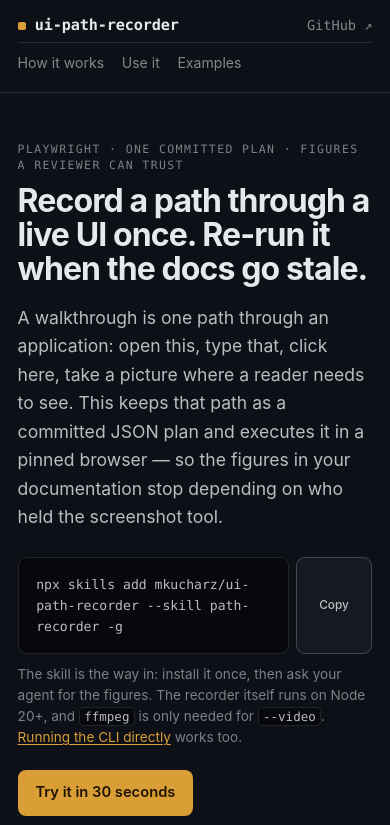
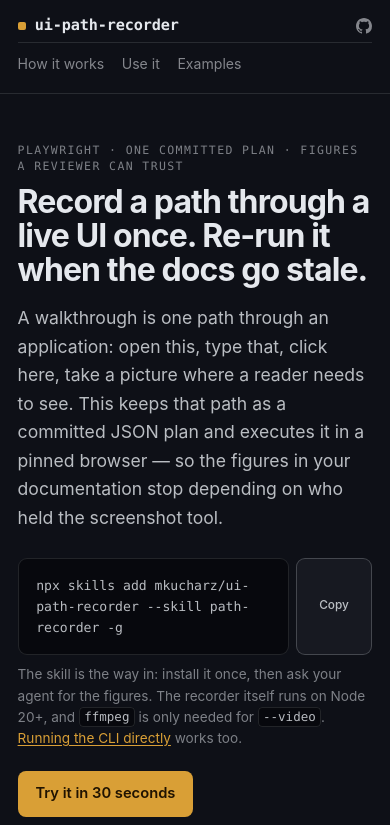
Before and after one commit to mkucharz/ui-path-recorder, a website: page site/index.html in a window 390 px wide. Shown: the top 825 px of the page. Drawn offline with Linux system fonts and the light colour scheme.

Commit message:
site: the header's source link is the GitHub mark, not the word
An icon reads faster than "GitHub ↗" in a bar that already carries three section
links, and it is the shape a reader expects for a repository link. The mark is an
inline SVG path filled with `currentColor`, so it takes `--ink-muted` like the nav
and the brass accent on hover and focus — no second asset, no second request, and
nothing that contradicts the footer's claim of HTML, a stylesheet and one script.

An icon has no text to name it, so the link carries `aria-label` (and a matching
`title` for a sighted reader hovering) and the `<svg>` is `aria-hidden`, which
keeps a screen reader from announcing the picture on top of the label. The link's
padding replaces a 16px glyph with a 34.6x25.6 target (25.6x25.6 where the bar
wraps), past the 24x24 minimum, and a matching negative margin keeps that padding
out of the layout so the desktop header stays exactly 59px.

`check-site.mjs` now fails an icon-only `.repo` with no name, an unhidden mark,
an unsized one, and an icon that also carries visible text.

```diff
--- a/site/index.html
+++ b/site/index.html
@@ -29,7 +29,9 @@
     <a href="#use">Use it</a>
     <a href="#examples">Examples</a>
   </nav>
-  <a class="repo" href="https://github.com/mkucharz/ui-path-recorder">GitHub&nbsp;↗</a>
+  <a class="repo" href="https://github.com/mkucharz/ui-path-recorder" title="Source on GitHub" aria-label="Source on GitHub">
+    <svg viewBox="0 0 16 16" aria-hidden="true" focusable="false"><path d="M8 0C3.58 0 0 3.58 0 8c0 3.54 2.29 6.53 5.47 7.59.4.07.55-.17.55-.38 0-.19-.01-.82-.01-1.49-2.01.37-2.53-.49-2.69-.94-.09-.23-.48-.94-.82-1.13-.28-.15-.68-.52-.01-.53.63-.01 1.08.58 1.23.82.72 1.21 1.87.87 2.33.66.07-.52.28-.87.51-1.07-1.78-.2-3.64-.89-3.64-3.95 0-.87.31-1.59.82-2.15-.08-.2-.36-1.02.08-2.12 0 0 .67-.21 2.2.82.64-.18 1.32-.27 2-.27.68 0 1.36.09 2 .27 1.53-1.04 2.2-.82 2.2-.82.44 1.1.16 1.92.08 2.12.51.56.82 1.27.82 2.15 0 3.07-1.87 3.75-3.65 3.95.29.25.54.73.54 1.48 0 1.07-.01 1.93-.01 2.2 0 .21.15.46.55.38A8.012 8.012 0 0 0 16 8c0-4.42-3.58-8-8-8z"/></svg>
+  </a>
 </header>
 
 <main id="main">
--- a/site/style.css
+++ b/site/style.css
@@ -103,11 +103,20 @@ img, video { max-width: 100% }
 .top nav a { color: var(--ink-muted); text-decoration: none }
 .top nav a:hover { color: var(--ink) }
 
+/* The source link is an icon, so its name has to come from `aria-label` — a
+   reader with a screen reader still hears "Source on GitHub" while the bar keeps
+   one mark of width instead of a word. The block padding is the click target (a
+   bare 16px glyph is under the 24px minimum) and the matching negative margin
+   keeps that padding out of the layout, so the icon sits in the row the bar
+   already had instead of growing the header. */
 .repo {
-  font: .85rem/1 var(--mono); color: var(--ink-muted); text-decoration: none;
-  padding-left: 1.1rem; border-left: 1px solid var(--line);
+  display: inline-flex; align-items: center; align-self: center;
+  padding: .3rem 0 .3rem 1.1rem; margin-block: -.3rem;
+  border-left: 1px solid var(--line);
+  color: var(--ink-muted); text-decoration: none;
 }
-.repo:hover { color: var(--accent) }
+.repo:hover, .repo:focus-visible { color: var(--accent) }
+.repo svg { display: block; width: 1rem; height: 1rem; fill: currentColor }
 
 /* ------------------------------------------------------------------ *
  * Blocks
@@ -554,7 +563,10 @@ footer .version { font-family: var(--mono); font-size: .92em; color: var(--ink-f
   .rail { grid-template-columns: minmax(0, 1fr); gap: .5rem }
   .num { margin: 0 0 .2rem }
   .top nav { order: 3; width: 100%; margin-left: 0; padding-top: .6rem; border-top: 1px solid var(--line) }
-  .repo { margin-left: auto; border-left: 0; padding-left: 0 }
+  /* No divider here, and the icon sits flush with the gutter: the target padding
+     reaches into the gutter and the matching negative margin takes it back out of
+     the layout, so the mark stays where the wordmark's row ends. */
+  .repo { margin-left: auto; margin-right: -.6rem; border-left: 0; padding: .3rem .6rem .3rem 0 }
 }
 
 @media (max-width: 34rem) {
```
Also changed, not shown: scripts/check-site.mjs (+21 -0 lines).
